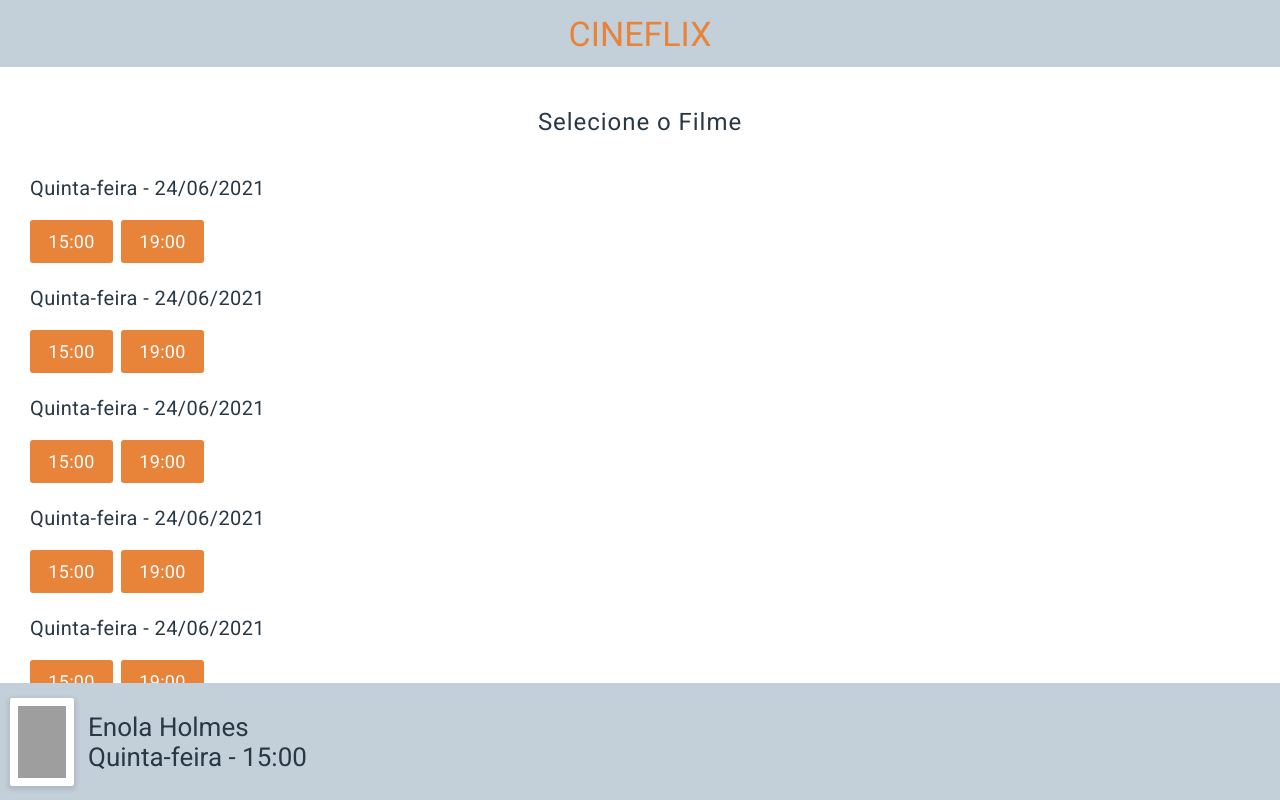
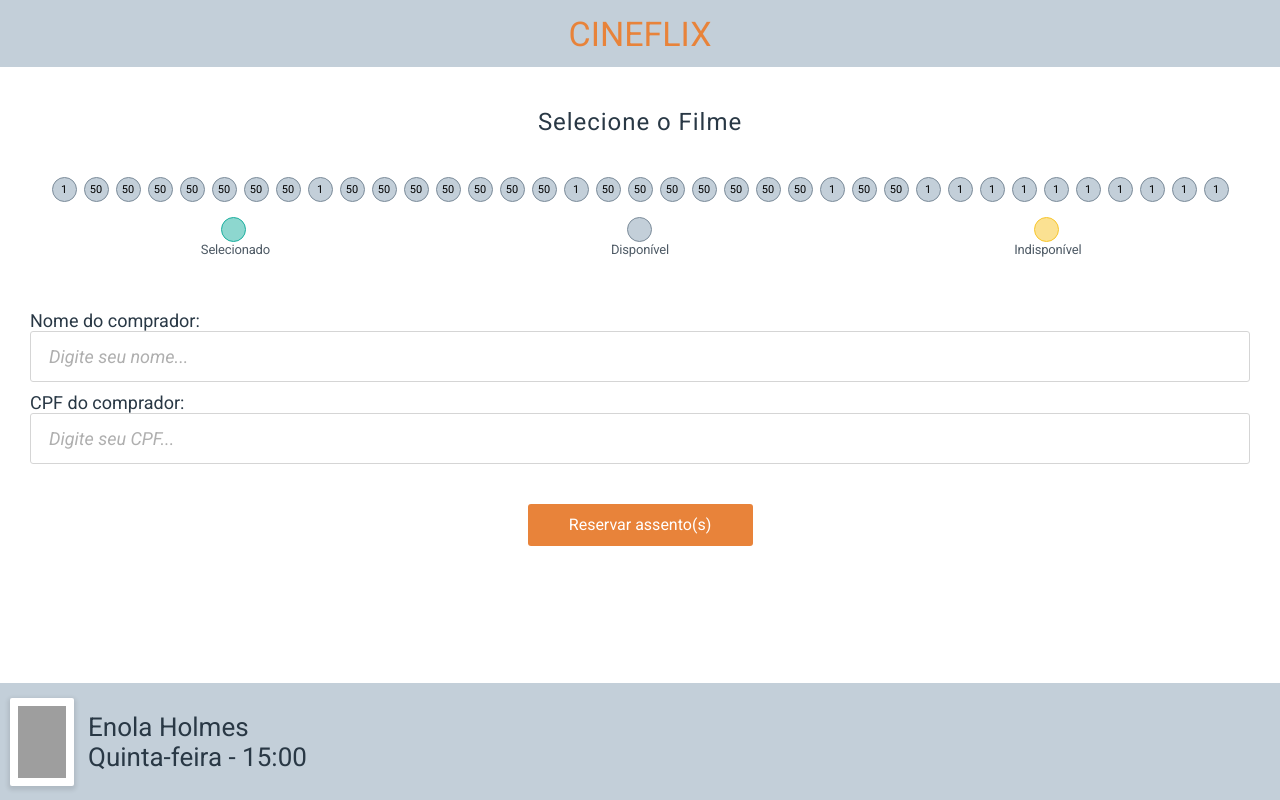
Before and after one commit to kawaym/projeto_09-cineflex_react, a React (Create React App) app: page / in a window 1280 px wide. Built offline with nearby package versions, Linux system fonts and the light colour scheme; grey boxes are pictures that could not be loaded.

Commit message:
Tela de Seleção de lugares sem suporte a API adicionada

```diff
--- a/src/components/DateSelection/DateSelection.jsx
+++ b/src/components/DateSelection/DateSelection.jsx
@@ -2,7 +2,7 @@ import UniqueDate from "./UniqueDate/UniqueDate";
 
 export default function DateSelection(){
     return(
-       <div className="div">
+       <div className="container-dates">
            <UniqueDate/>
            <UniqueDate/>
            <UniqueDate/>
--- a/src/components/DateSelection/UniqueDate/UniqueDate.css
+++ b/src/components/DateSelection/UniqueDate/UniqueDate.css
@@ -15,9 +15,16 @@
     align-items: center;
     letter-spacing: 0.02em;
 }
+.container-date:not(:first-child){
+    margin-top: 20px;
+}
+.container-date:last-child{
+    margin-bottom: 20px;
+}
 .container-buttons{
     display: flex;
     gap: 8px;
+    flex-wrap: wrap;
 }
 .select-hour{
     width: 83px;
--- a/src/components/DateSelection/UniqueDate/UniqueDate.jsx
+++ b/src/components/DateSelection/UniqueDate/UniqueDate.jsx
@@ -6,6 +6,20 @@ export default function UniqueDate(){
             day: "Quinta-feira - 24/06/2021",
             hours:
             [
+                "15:00",
+                "19:00",
+                "15:00",
+                "19:00",
+                "15:00",
+                "19:00",
+                "15:00",
+                "19:00",
+                "15:00",
+                "19:00",
+                "15:00",
+                "19:00",
+                "15:00",
+                "19:00",
                 "15:00",
                 "19:00",
             ]
@@ -33,7 +47,11 @@ export default function UniqueDate(){
                 {times[0].day}
             </h1>
             <div className="container-buttons">
-                {times[0].hours.map((hour) => <button className="select-hour">{hour}</button>)}
+                {times[0].hours.map((hour) => <button
+                                                className="select-hour"
+                                                type="button">
+                                                  {hour}
+                                              </button>)}
             </div>
         </div>
     );
--- a/src/components/Pageframe/Pageframe.jsx
+++ b/src/components/Pageframe/Pageframe.jsx
@@ -1,5 +1,6 @@
 import DateSelection from '../DateSelection/DateSelection';
 import MovieSelection from '../MovieSelection/MovieSelection';
+import PlaceSelection from '../PlaceSelection/PlaceSelection';
 import Posterframe from '../PosterFrame/Posterframe';
 import './Pageframe.css';
 export default function Pageframe({children}){
@@ -23,7 +24,7 @@ export default function Pageframe({children}){
                 <h1 className={`page-title`}>
                     Selecione o Filme
                 </h1>
-                <DateSelection/>
+                <PlaceSelection/>
             </main>
             {footer}
         </>
--- /dev/null
+++ b/src/components/PlaceSelection/PlaceSelection.css
@@ -0,0 +1,106 @@
+.container-places{
+    width: 100%;
+    height: auto;
+
+    display: flex;
+    flex-direction: column;
+    align-items: center;
+    justify-content: center;
+}
+.place-selection{
+    display: flex;
+    flex-wrap: wrap;
+    gap: 7px;
+
+    color: black;
+    font-style: normal;
+    font-weight: normal;
+    font-size: 11px;
+    line-height: 13px;
+    display: flex;
+    align-items: center;
+    text-align: center;
+    letter-spacing: 0.04em;
+
+    margin-bottom: 15px;
+}
+.place-description{
+    width: 100%;
+    display: flex;
+
+    justify-content: space-around;
+    margin-bottom: 30px;
+}
+.place-type-container{
+    display: flex;
+    flex-direction: column;
+    align-items: center;
+}
+.place-type-text{
+    width: 65px;
+    height: 28px;
+
+    color: #4E5A65;
+    font-style: normal;
+    font-weight: normal;
+    font-size: 13px;
+    line-height: 15px;
+    letter-spacing: -0.013em;
+    text-align: center;
+}
+.buyer-info{
+    width: 100%;
+    display: flex;
+    flex-direction: column;
+}
+.buyer-info label{
+    margin-top: 10px;
+
+    color: #293845;
+    font-style: normal;
+    font-weight: normal;
+    font-size: 18px;
+    line-height: 21px;
+    display: flex;
+    align-items: center;
+}
+.buyer-info input{
+    width: 100%;
+    height: 51px;
+
+    padding-left: 18px;
+
+    background: #FFFFFF;
+    border: 1px solid #D5D5D5;
+    box-sizing: border-box;
+    border-radius: 3px;
+
+    color: #4E5A65;
+    font-style: normal;
+    font-weight: normal;
+    font-size: 18px;
+    line-height: 21px;
+}
+.buyer-info input::placeholder{
+    color: #AFAFAF;
+    font-style: italic;
+    font-weight: normal;
+    font-size: 18px;
+    line-height: 21px;
+    display: flex;
+    align-items: center;
+    justify-content: center;
+}
+.end-order{
+    width: 100%;
+    max-width: 225px;
+    height: 42px;
+
+    margin-top: 40px;
+    margin-bottom: 40px;
+
+    background: #E8833A;
+    border-radius: 3px;
+
+    color: white;
+}
--- /dev/null
+++ b/src/components/PlaceSelection/PlaceSelection.jsx
@@ -0,0 +1,207 @@
+import "./PlaceSelection.css";
+import UniquePlace from "./UniquePlace/UniquePlace";
+
+export default function PlaceSelection(){
+    const assentos =
+    [
+        {
+            status: 'disponivel',
+            number: '1'
+        },
+        {
+            status: 'disponivel',
+            number: '50'
+        },
+        {
+            status: 'disponivel',
+            number: '50'
+        },
+        {
+            status: 'disponivel',
+            number: '50'
+        },
+        {
+            status: 'disponivel',
+            number: '50'
+        },
+        {
+            status: 'disponivel',
+            number: '50'
+        },
+        {
+            status: 'disponivel',
+            number: '50'
+        },
+        {
+            status: 'disponivel',
+            number: '50'
+        },
+        {
+            status: 'disponivel',
+            number: '1'
+        },
+        {
+            status: 'disponivel',
+            number: '50'
+        },
+        {
+            status: 'disponivel',
+            number: '50'
+        },
+        {
+            status: 'disponivel',
+            number: '50'
+        },
+        {
+            status: 'disponivel',
+            number: '50'
+        },
+        {
+            status: 'disponivel',
+            number: '50'
+        },
+        {
+            status: 'disponivel',
+            number: '50'
+        },
+        {
+            status: 'disponivel',
+            number: '50'
+        },
+        {
+            status: 'disponivel',
+            number: '1'
+        },
+        {
+            status: 'disponivel',
+            number: '50'
+        },
+        {
+            status: 'disponivel',
+            number: '50'
+        },
+        {
+            status: 'disponivel',
+            number: '50'
+        },
+        {
+            status: 'disponivel',
+            number: '50'
+        },
+        {
+            status: 'disponivel',
+            number: '50'
+        },
+        {
+            status: 'disponivel',
+            number: '50'
+        },
+        {
+            status: 'disponivel',
+            number: '50'
+        },
+        {
+            status: 'disponivel',
+            number: '1'
+        },
+        {
+            status: 'disponivel',
+            number: '50'
+        },
+        {
+            status: 'disponivel',
+            number: '50'
+        },
+        {
+            status: 'disponivel',
+            number: '1'
+        },
+        {
+            status: 'disponivel',
+            number: '1'
+        },
+        {
+            status: 'disponivel',
+            number: '1'
+        },
+        {
+            status: 'disponivel',
+            number: '1'
+        },
+        {
+            status: 'disponivel',
+            number: '1'
+        },
+        {
+            status: 'disponivel',
+            number: '1'
+        },
+        {
+            status: 'disponivel',
+            number: '1'
+        },
+        {
+            status: 'disponivel',
+            number: '1'
+        },
+        {
+            status: 'disponivel',
+            number: '1'
+        },
+        {
+            status: 'disponivel',
+            number: '1'
+        },
+    ]
+    return(
+        <div className="container-places">
+            <div className="place-selection">
+                {assentos.map((place) => <UniquePlace status={place.status} number={place.number}/>)}
+            </div>
+            <div className="place-description">
+                <div className="place-type-container">
+                    <UniquePlace
+                    status='selecionado'
+                    number=''
+                    />
+                    <div className="place-type-text">
+                        Selecionado
+                    </div>
+                </div>
+                <div className="place-type-container">
+                    <UniquePlace
+                        status='disponivel'
+                        number=''
+                    />
+                    <div className="place-type-text">
+                        Disponível
+                    </div>
+                </div>
+                <div className="place-type-container">
+                    <UniquePlace
+                        status='indisponivel'
+                        number=''
+                    />
+                    <div className="place-type-text">
+                        Indisponível
+                    </div>
+                </div>
+            </div>
+            <div className="buyer-info">
+                <label>Nome do comprador:</label>
+                <input type="text"
+                className="user-name"
+                placeholder="Digite seu nome..."
+                />
+                <label>CPF do comprador:</label>
+                <input type="text"
+                className="user-ID"
+                placeholder="Digite seu CPF..."
+                />
+            </div>
+            <button className="end-order">
+                Reservar assento(s)
+            </button>
+        </div>
+    );
+}
--- /dev/null
+++ b/src/components/PlaceSelection/UniquePlace/UniquePlace.css
@@ -0,0 +1,18 @@
+.place{
+    width: 25px;
+    height: 25px;
+
+    border-radius: 50%;
+}
+.selecionado{
+    background: #8DD7CF;
+    border: 1px solid #1AAE9E;
+}
+.disponivel{
+    background: #C3CFD9;
+    border: 1px solid #7B8B99;
+}
+.indisponivel{
+    background: #FBE192;
+    border: 1px solid #F7C52B;
+}
--- /dev/null
+++ b/src/components/PlaceSelection/UniquePlace/UniquePlace.jsx
@@ -0,0 +1,9 @@
+import "./UniquePlace.css";
+
+export default function UniquePlace({ status, number }){
+    return(
+        <button type="button" className={`place ${status}`}>
+            {number}
+        </button>
+    );
+}
```
